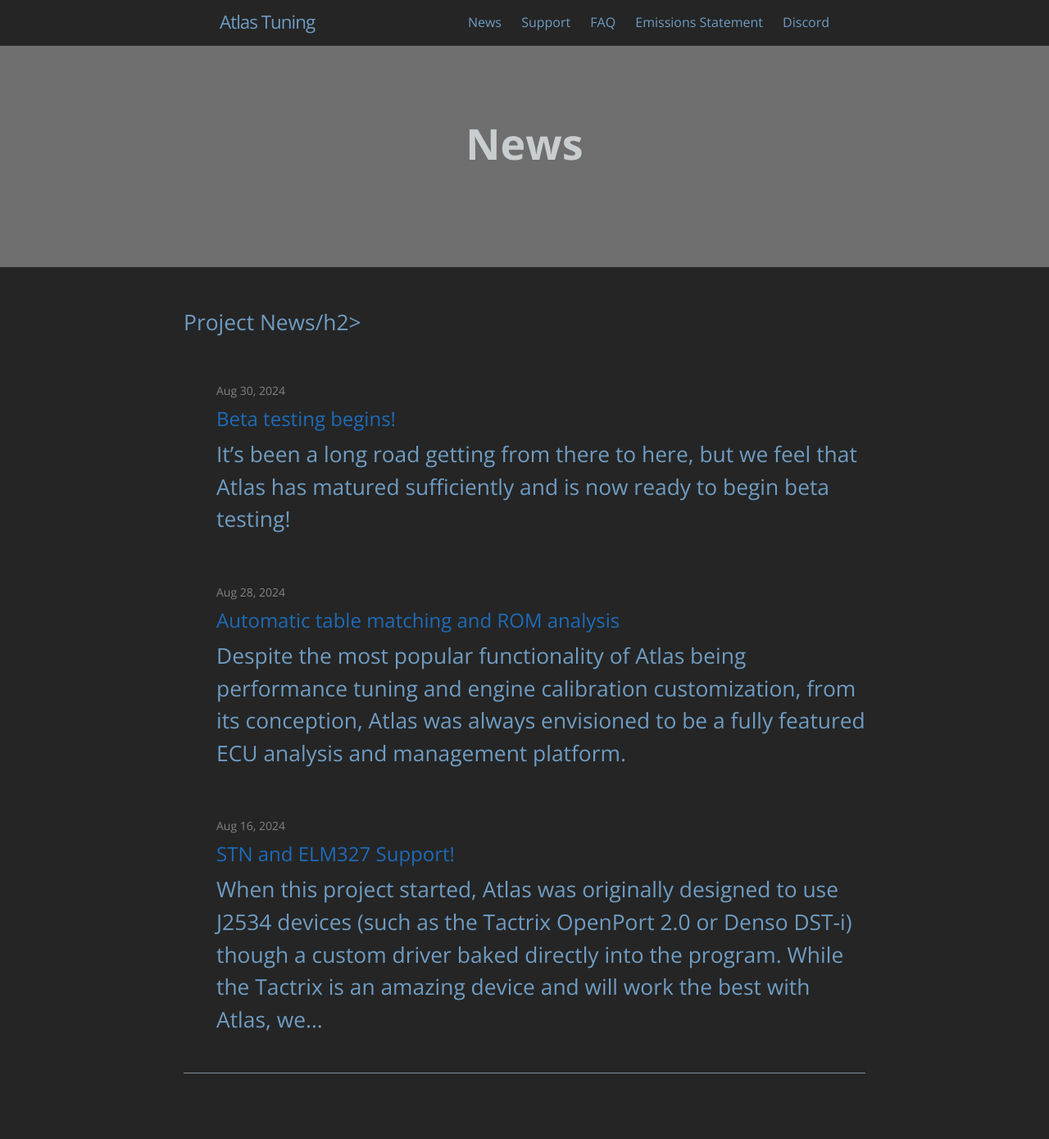
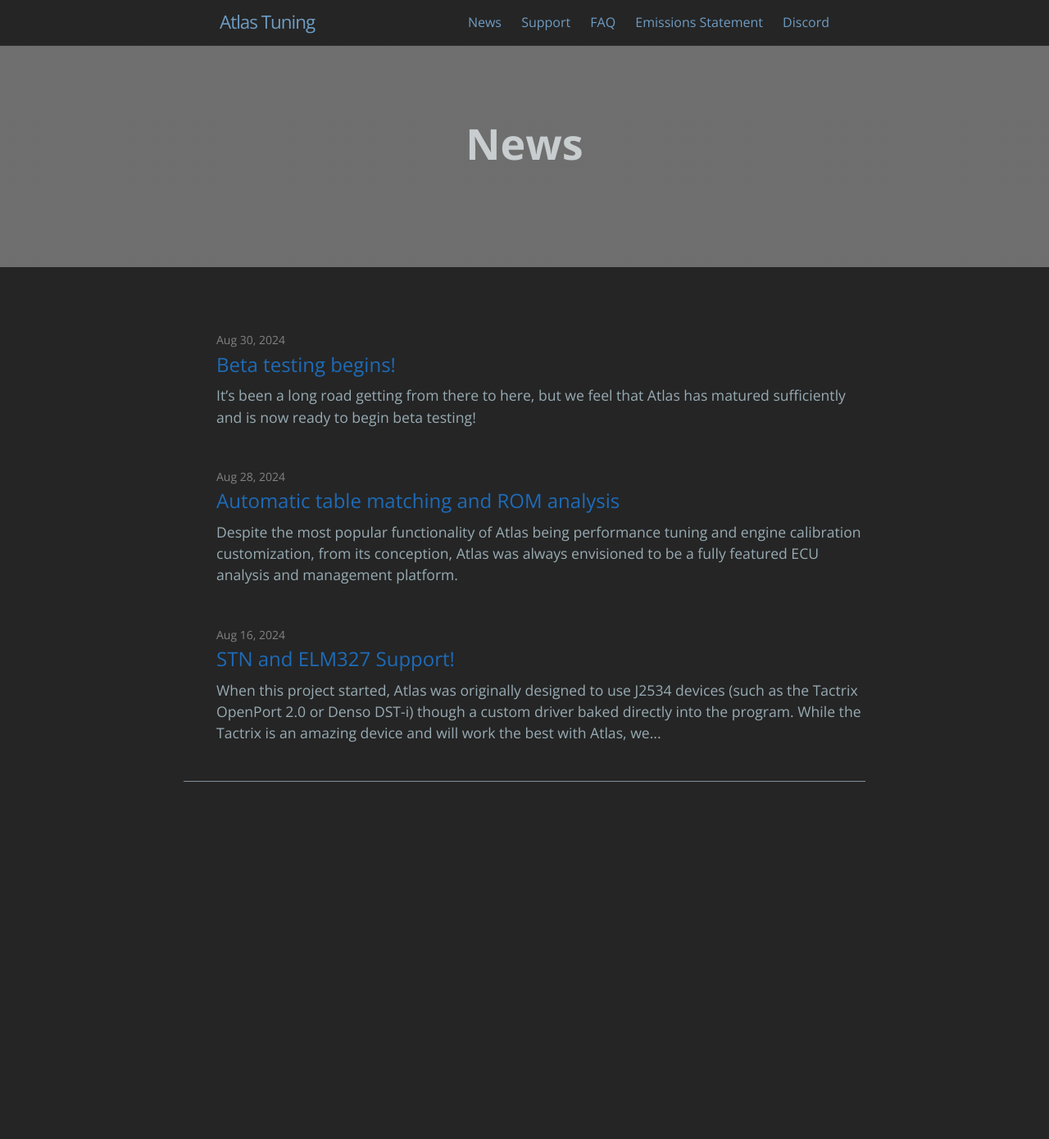
Before and after one commit to atlas-tuning/atlas-public, a Jekyll site: the page built from docs/news.md, in a window 1280 px wide. Shown: the whole page at 82% size. Built offline with Jekyll 4.4.1, drawn with Linux system fonts in a browser that asks for light colours; after the commit the page ends 1034 px from its top, so only the background shows below that.

Commit message:
Update blog.html

```diff
--- a/docs/_layouts/blog.html
+++ b/docs/_layouts/blog.html
@@ -5,8 +5,6 @@
 <div>
 
   {{ content }}
-
-  <h2>Project News/h2>
 
   <div>&nbsp;</div>
 
```
